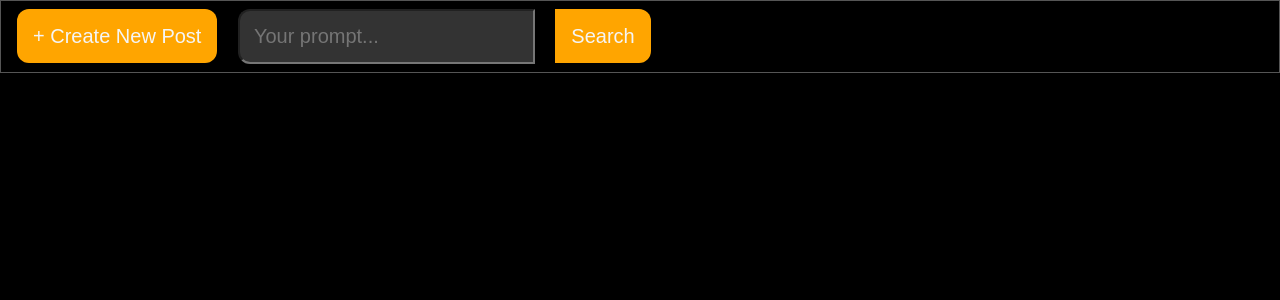
After one commit to koloiyolo/wypok, a PHP site: page /navbar.php in a window 1280 px wide. The commit adds this page. Shown: the top 300 px of the page. Run offline with PHP 8.4, Linux system fonts and the light colour scheme.

Commit message:
frontend :3

```diff
--- a/api/src/users/login/index.php
+++ b/api/src/users/login/index.php
@@ -19,7 +19,7 @@ if ($_SERVER['REQUEST_METHOD'] === 'POST') {
         $result = $statement->get_result();
         $row = $result->fetch_assoc();
 
-        if ($row["password"] === $password) {
+        if (password_verify($password, $row['password'])) {
             echo json_encode(true);
             exit();
         }
--- /dev/null
+++ b/src/index.css
@@ -0,0 +1,82 @@
+* {
+    margin: 0px;
+    padding: 0px;
+    font-family: Arial, Helvetica, sans-serif;
+}
+
+body {
+    background: #000;
+    display: flex;
+    color: whitesmoke;
+}
+
+.row {
+    flex-direction: row;
+}
+
+.column {
+    flex-direction: column;
+}
+
+.navbar {
+    padding-top: 8px;
+    padding-bottom: 8px;
+    border: #555 solid 1px;
+    width: 100vw;
+}
+.button {
+    padding: 16px;
+    margin: 16px;
+    background: orange;
+    font-size:20px;
+    text-decoration: none;
+    color: whitesmoke;
+}
+
+.nav-button {
+    border-radius: 12px;
+}
+
+.search-bar {
+    padding: 14px;
+    background: #333;
+    color: whitesmoke;
+    font-size:20px;
+    border-top-left-radius: 12px;
+    border-bottom-left-radius:12px;
+}
+
+.search-button {
+    margin-left: none;
+    border-top-right-radius: 12px;
+    border-bottom-right-radius:12px;
+}
+
+
+.button:hover {
+    cursor: pointer;
+    background: orangered;
+
+}
+
+.post-card {
+    background: #111;
+    margin: 16px;
+    border-radius: 24px;
+    padding: 16px;
+}
+
+.post-card p{
+    font-size: 20px;
+}
+
+.comment-card {
+    padding: 8px;
+    background: #000;
+    border-radius: 16px;
+    margin: 8px;
+}
+
+.comment-card p{
+    font-size: 16px;
+}
--- /dev/null
+++ b/src/login/index.php
@@ -0,0 +1,4 @@
+<?php
+include("index.html");
+
+?>
--- /dev/null
+++ b/src/navbar.php
@@ -0,0 +1,16 @@
+<!DOCTYPE html>
+<html lang="en">
+<head>
+    <meta charset="UTF-8">
+    <link rel="stylesheet" href="/index.css">
+    <meta name="viewport" content="width=device-width, initial-scale=1.0">
+    <title>Home</title>
+</head>
+<body>
+    <div class="navbar row">
+        <a class="nav-button button">+ Create New Post</a>
+        <input type=text class="search-bar" placeholder="Your prompt...">
+        <a class="search-button button">Search</a>
+    </div>
+</body>
+</html>
--- a/src/register/controller.php
+++ b/src/register/controller.php
@@ -6,7 +6,7 @@ if ($_SERVER['REQUEST_METHOD'] === 'POST' ) {
             $url = 'http://api/users/add/';
             $user = $_POST['user'];
             $email = $_POST['email'];
-            $password = $_POST['password'];
+            $password = password_hash($_POST['password'], PASSWORD_BCRYPT);
 
             $post_data = ['user' => $user,
                           'email' => $email,
```
Also changed, not shown: api/src/comments/add/index.php (+4 -4 lines), api/src/posts/add/index.php (+4 -4 lines), src/elements/comment.php (added, +9 -0 lines), src/elements/post.php (added, +28 -0 lines), src/functions.php (added, +41 -0 lines), src/testfile.php (added, +32 -0 lines), src/logout/index.php (line endings or trailing spaces).
